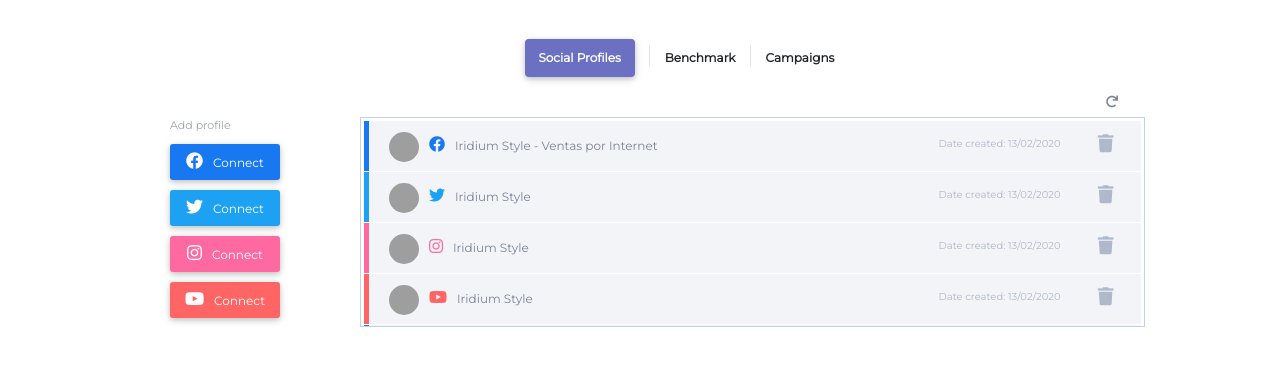
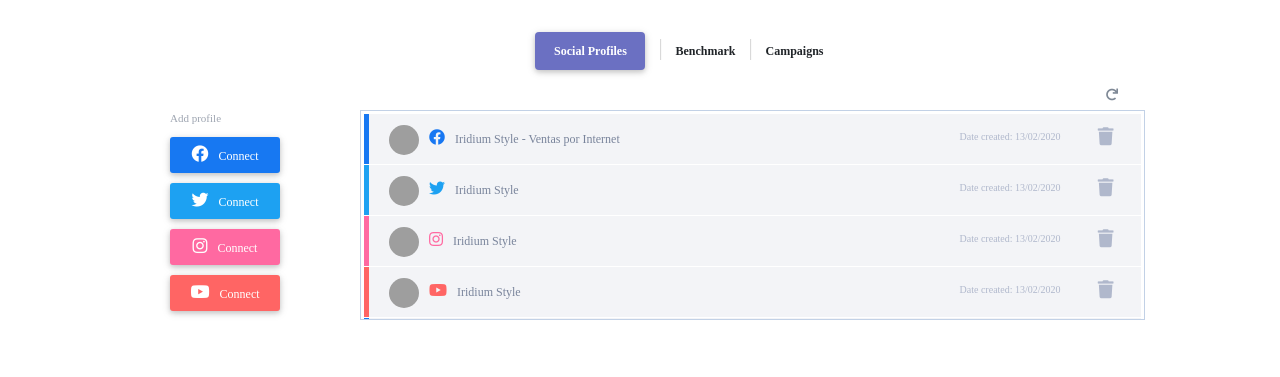
Before and after one commit to luisangel2895/Login, a Vue app: page /settings in a window 1280 px wide. Shown: the part 230-607 px from the top of the page. Built offline with nearby package versions, Linux system fonts and the light colour scheme; grey boxes are pictures that could not be loaded.

Commit message:
small changes

```diff
--- a/src/components/Profile-Components/Payment.vue
+++ b/src/components/Profile-Components/Payment.vue
@@ -42,7 +42,7 @@ export default {
 }
 </script>
 
-<style>
+<style >
 .payment {
   height: 445px;
   position: relative;
--- a/src/components/Settings-Components/Listening.vue
+++ b/src/components/Settings-Components/Listening.vue
@@ -1809,7 +1809,7 @@ export default {
 }
 </script>
 
-<style>
+<style >
 .listening {
   font-size: 12px !important;
   height: 445px;
--- a/src/views/Profile.vue
+++ b/src/views/Profile.vue
@@ -52,10 +52,13 @@ export default {
 }
 </script>
 
-<style>
+<style >
 .profile {
   width: 1359px;
   margin: auto;
+  text-align: center;
+  font-family: 'Oxygen';
+  font-size: 12px !important;
 }
 .isctitle {
   font-size: 18px;
--- a/src/views/Settings.vue
+++ b/src/views/Settings.vue
@@ -37,6 +37,8 @@ export default {
 .settings {
   width: 1359px;
   margin: auto;
+  font-family: 'Oxygen';
+  font-size: 12px !important;
 }
 .isctitle {
   font-size: 18px;
```
